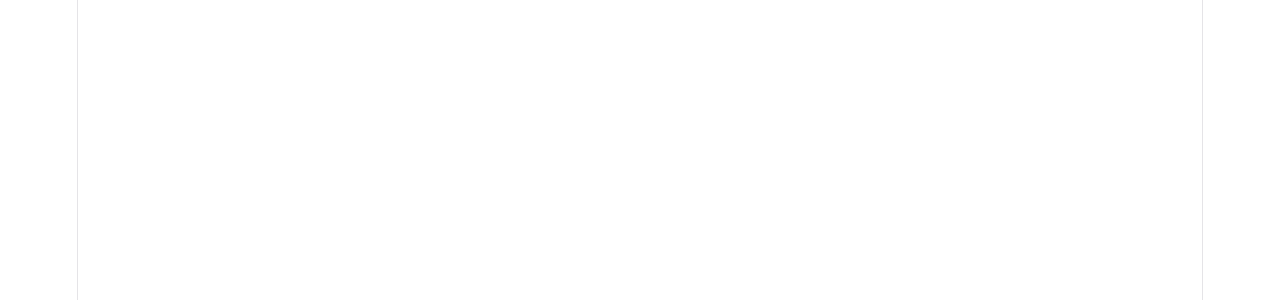
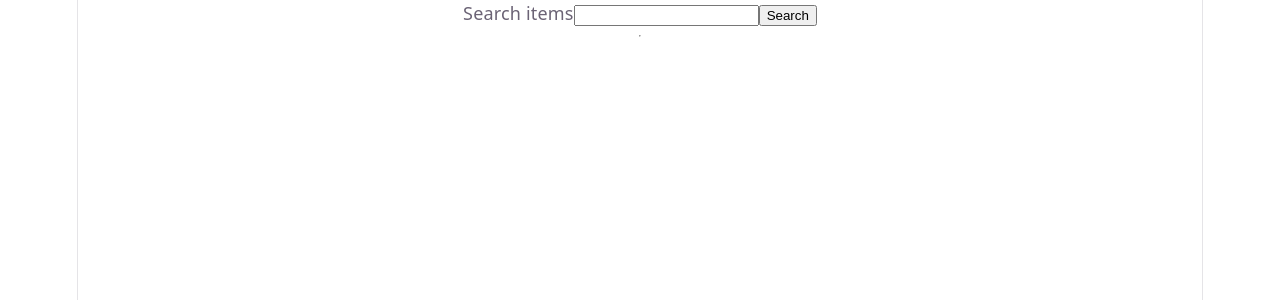
Before and after one commit to Savranin-Denis/my-react-branches, a React (Vite) app: page / in a window 1280 px wide. Shown: the top 300 px of the page. Built offline with nearby package versions, Linux system fonts and the light colour scheme.

Commit message:
finish practice

```diff
--- a/package.json
+++ b/package.json
@@ -10,6 +10,7 @@
     "preview": "vite preview"
   },
   "dependencies": {
+    "axios": "^1.20.0",
     "react": "^19.2.8",
     "react-dom": "^19.2.8"
   },
--- a/src/App/App.tsx
+++ /dev/null
@@ -1,3 +0,0 @@
-export default function App() {
-  return <></>;
-}
--- /dev/null
+++ b/src/components/App/App.tsx
@@ -0,0 +1,35 @@
+import SearchForm from "../SearchForm/SearchForm";
+import { useState } from "react";
+import ArticleList from "../ArticleList/ArticleList";
+import { searchArticles } from "../../services/api";
+import type { Article } from "../../services/types";
+
+export default function App() {
+  const [hits, setHits] = useState<Article[]>([]);
+  const [isLoader, setIsLoader] = useState(false);
+  const [error, setError] = useState(false);
+  const handleSearch = async (query: string) => {
+    try {
+      setError(false);
+      setHits([]);
+      setIsLoader(true);
+      const data = await searchArticles(query);
+      setIsLoader(false);
+      setHits(data);
+    } catch {
+      setError(true);
+    } finally {
+      setIsLoader(false);
+    }
+  };
+
+  return (
+    <>
+      <SearchForm handleSearch={handleSearch} isLoading={isLoader} />
+      {isLoader && <h2>Loading data, wait please...</h2>}
+      {error && <h2>Oops, something went wrong...</h2>}
+      <hr />
+      {hits.length > 0 && <ArticleList articles={hits} />}
+    </>
+  );
+}
--- /dev/null
+++ b/src/components/ArticleList/ArticleList.tsx
@@ -0,0 +1,20 @@
+import type { Article } from "../../services/types";
+
+interface ArticleListProps {
+  articles: Article[];
+}
+
+const ArticleList = ({ articles }: ArticleListProps) => {
+  return (
+    <ul>
+      {articles.map(({ author, objectID, title, url }) => (
+        <li key={objectID}>
+          <a href={url}>{title}</a>
+          <p>Author: {author}</p>
+        </li>
+      ))}
+    </ul>
+  );
+};
+
+export default ArticleList;
--- /dev/null
+++ b/src/components/SearchForm/SearchForm.tsx
@@ -0,0 +1,30 @@
+import { useId } from "react";
+
+interface SearchFormProps {
+  handleSearch: (query: string) => void;
+  isLoading: boolean;
+}
+
+export default function SearchForm({
+  handleSearch,
+  isLoading,
+}: SearchFormProps) {
+  const uniqId = useId();
+
+  const handleSubmit = (formData: FormData) => {
+    const searchQuery = formData.get("searchrequest") as string;
+    handleSearch(searchQuery);
+  };
+
+  return (
+    <>
+      <form action={handleSubmit}>
+        <label htmlFor={uniqId}>Search items</label>
+        <input type="text" name="searchrequest" id={uniqId} />
+        <button type="submit" disabled={isLoading}>
+          {isLoading ? "Searching" : "Search"}
+        </button>
+      </form>
+    </>
+  );
+}
--- a/src/main.tsx
+++ b/src/main.tsx
@@ -1,7 +1,7 @@
 import { StrictMode } from "react";
 import { createRoot } from "react-dom/client";
 import "./index.css";
-import App from "./App/App";
+import App from "./components/App/App";
 
 createRoot(document.getElementById("root")!).render(
   <StrictMode>
--- /dev/null
+++ b/src/services/api.ts
@@ -0,0 +1,15 @@
+import axios from "axios";
+import type { Article } from "./types";
+
+axios.defaults.baseURL = "http://hn.algolia.com/api/v2";
+
+interface SearchArticleResponse {
+  hits: Article[];
+}
+
+export const searchArticles = async (query: string) => {
+  const response = await axios.get<SearchArticleResponse>(
+    `/search?query=${query}`,
+  );
+  return response.data.hits;
+};
--- /dev/null
+++ b/src/services/types.ts
@@ -0,0 +1,6 @@
+export interface Article {
+  author: string;
+  objectID: string;
+  title: string;
+  url: string;
+}
```
Also changed, not shown: src/components/App/App.css (added), 1 other file (tests, documents, lock files or other folders).
